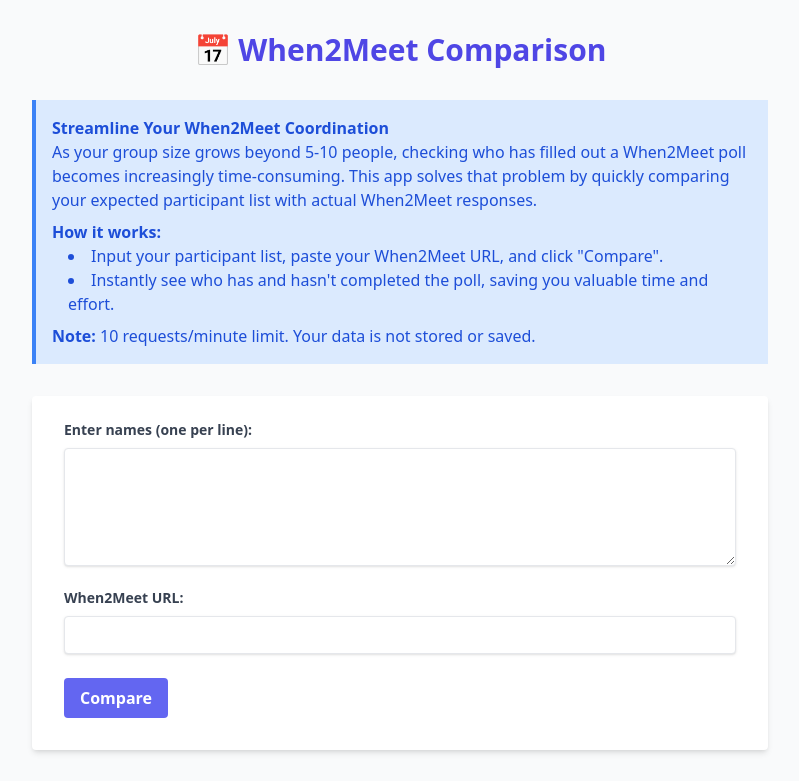
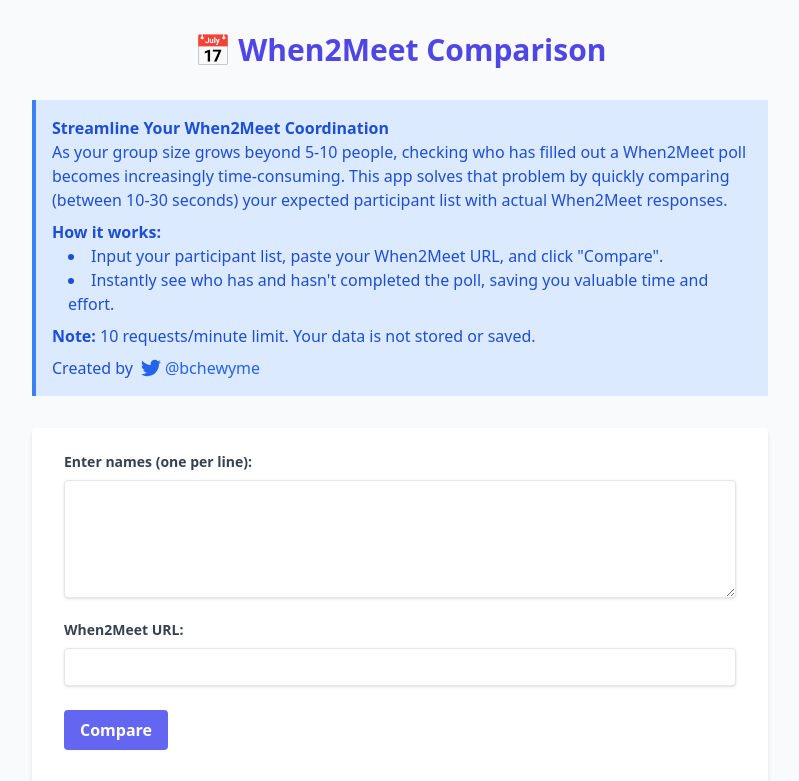
Before and after one commit to bchewy/when2meet-checker, a Flask app: page / in a window 1280 px wide. Shown: the top 781 px of the page, without its empty margins (240-1039 px from the left). Before the commit the page ends 753 px from the top, so only its background shows below. Run offline with Flask 2, Linux system fonts and the light colour scheme; some libraries are stand-ins or nearby versions.

Commit message:
chore: changes to ui fix

```diff
--- a/templates/index.html
+++ b/templates/index.html
@@ -56,13 +56,30 @@
         <!-- New explanation section -->
         <div class="bg-blue-100 border-l-4 border-blue-500 text-blue-700 p-4 mb-8" role="alert">
             <p class="font-bold">Streamline Your When2Meet Coordination</p>
-            <p>As your group size grows beyond 5-10 people, checking who has filled out a When2Meet poll becomes increasingly time-consuming. This app solves that problem by quickly comparing your expected participant list with actual When2Meet responses.</p>
+            <p>As your group size grows beyond 5-10 people, checking who has filled out a When2Meet poll becomes
+                increasingly time-consuming. This app solves that problem by quickly comparing (between 10-30 seconds)
+                your
+                expected participant list with actual When2Meet responses.</p>
             <p class="mt-2"><strong>How it works:</strong></p>
             <ul class="list-disc list-inside ml-4">
                 <li>Input your participant list, paste your When2Meet URL, and click "Compare".</li>
-                <li>Instantly see who has and hasn't completed the poll, saving you valuable time and effort.</li>
+                <li>Instantly see who has and hasn't completed the poll, saving you valuable time and effort.
+                </li>
             </ul>
-            <p class="mt-2"><strong>Note:</strong> 10 requests/minute limit. Your data is not stored or saved.</p>
+            <p class="mt-2"><strong>Note:</strong> 10 requests/minute limit. Your data is not stored or saved.
+            </p>
+            <p class="mt-2 flex items-center">
+                <span class="mr-2">Created by</span>
+                <a href="https://twitter.com/bchewyme" target="_blank" rel="noopener noreferrer"
+                    class="text-blue-600 hover:text-blue-800 flex items-center">
+                    <svg class="w-5 h-5 mr-1" fill="currentColor" viewBox="0 0 24 24"
+                        xmlns="http://www.w3.org/2000/svg">
+                        <path
+                            d="M23.953 4.57a10 10 0 01-2.825.775 4.958 4.958 0 002.163-2.723c-.951.555-2.005.959-3.127 1.184a4.92 4.92 0 00-8.384 4.482C7.69 8.095 4.067 6.13 1.64 3.162a4.822 4.822 0 00-.666 2.475c0 1.71.87 3.213 2.188 4.096a4.904 4.904 0 01-2.228-.616v.06a4.923 4.923 0 003.946 4.827 4.996 4.996 0 01-2.212.085 4.936 4.936 0 004.604 3.417 9.867 9.867 0 01-6.102 2.105c-.39 0-.779-.023-1.17-.067a13.995 13.995 0 007.557 2.209c9.053 0 13.998-7.496 13.998-13.985 0-.21 0-.42-.015-.63A9.935 9.935 0 0024 4.59z" />
+                    </svg>
+                    @bchewyme
+                </a>
+            </p>
         </div>
 
         <form method="POST" class="bg-white shadow-md rounded px-8 pt-6 pb-8 mb-4">
```
